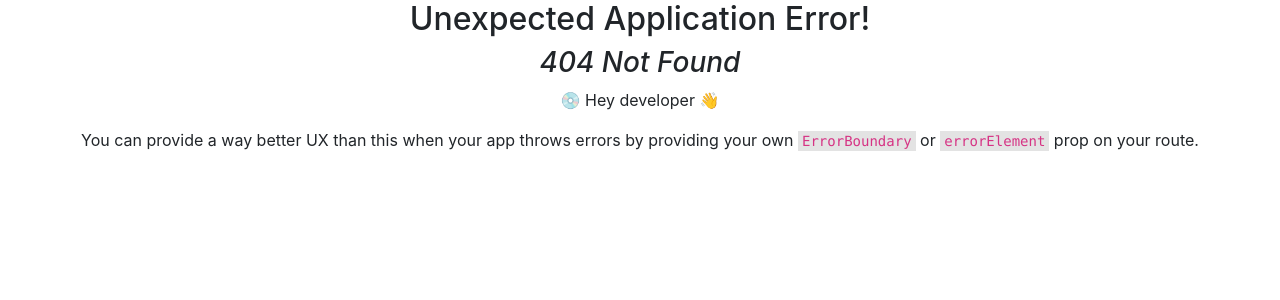
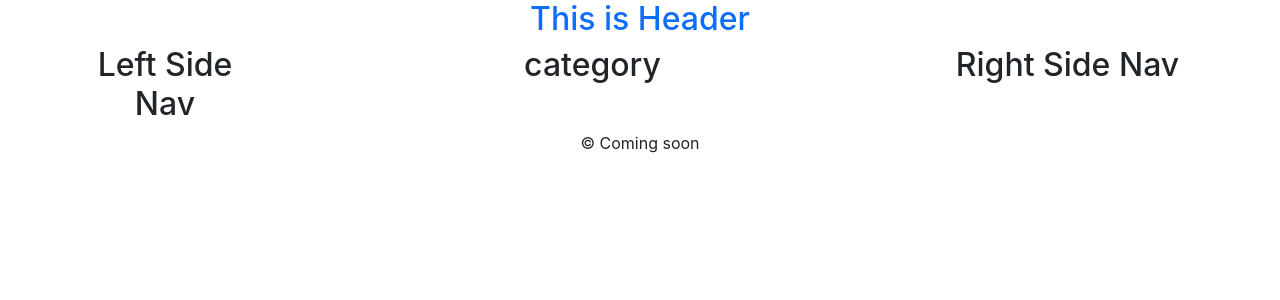
Before and after one commit to rahim-uddin-jsr/daylight-news-clint, a React (Create React App) app: page /category/1 in a window 1280 px wide. Before the commit this address had no page. Shown: the top 300 px of the page. Built offline with nearby package versions, Linux system fonts and the light colour scheme.

Commit message:
foldar structure added

```diff
--- a/src/App.js
+++ b/src/App.js
@@ -1,11 +1,15 @@
 import { createBrowserRouter, RouterProvider } from 'react-router-dom';
 import './App.css';
+import Category from './Components/Category/Category/Category';
 import Home from './Components/Home/Home';
 import Main from './Components/Layout/Main/Main';
+import News from './Components/News/News/News';
 const router = createBrowserRouter([
   {
     path: '/', element: <Main />, children: [
-      { path: '/', element: <Home /> }
+      { path: '/', element: <Home /> },
+      { path: '/news/:id', element: <News /> },
+      { path: '/category/:id', element: <Category /> },
     ]
   },
 ])
--- /dev/null
+++ b/src/Components/Category/Category/Category.js
@@ -0,0 +1,11 @@
+import React from 'react';
+
+const Category = () => {
+    return (
+        <div>
+            <h2>category</h2>
+        </div>
+    );
+};
+
+export default Category;
--- a/src/Components/Layout/Main/Main.js
+++ b/src/Components/Layout/Main/Main.js
@@ -1,12 +1,29 @@
 import React from 'react';
+import { Col, Container, Row } from 'react-bootstrap';
 import { Outlet } from 'react-router-dom';
-import Header from '../../Header/Header';
+import Footer from '../../Shared/Footer/Footer';
+import Header from '../../Shared/Header/Header';
+import LeftSIdeNav from '../../Shared/LeftSIdeNav/LeftSIdeNav';
+import RightSideNav from '../../Shared/RightSideNav/RightSideNav';
 
 const Main = () => {
     return (
         <div>
             <Header />
-            <Outlet />
+            <Container>
+                <Row>
+                    <Col lg='2'>
+                        <LeftSIdeNav />
+                    </Col>
+                    <Col lg='7'>
+                        <Outlet />
+                    </Col>
+                    <Col lg='3'>
+                        <RightSideNav />
+                    </Col>
+                </Row>
+            </Container>
+            <Footer />
         </div>
     );
 };
--- /dev/null
+++ b/src/Components/News/News/News.js
@@ -0,0 +1,11 @@
+import React from 'react';
+
+const News = () => {
+    return (
+        <div>
+            <h2>News</h2>
+        </div>
+    );
+};
+
+export default News;
--- /dev/null
+++ b/src/Components/Shared/Footer/Footer.js
@@ -0,0 +1,11 @@
+import React from 'react';
+
+const Footer = () => {
+    return (
+        <div>
+            <p>&copy; Coming soon</p>
+        </div>
+    );
+};
+
+export default Footer;
--- /dev/null
+++ b/src/Components/Shared/LeftSIdeNav/LeftSIdeNav.js
@@ -0,0 +1,11 @@
+import React from 'react';
+
+const LeftSIdeNav = () => {
+    return (
+        <div>
+            <h2>Left Side Nav</h2>
+        </div>
+    );
+};
+
+export default LeftSIdeNav;
--- /dev/null
+++ b/src/Components/Shared/RightSideNav/RightSideNav.js
@@ -0,0 +1,11 @@
+import React from 'react';
+
+const RightSideNav = () => {
+    return (
+        <div>
+            <h2>Right Side Nav</h2>
+        </div>
+    );
+};
+
+export default RightSideNav;
```
Also changed, not shown: src/Components/Shared/Header/Header.js (renamed from src/Components/Header/Header.js).
